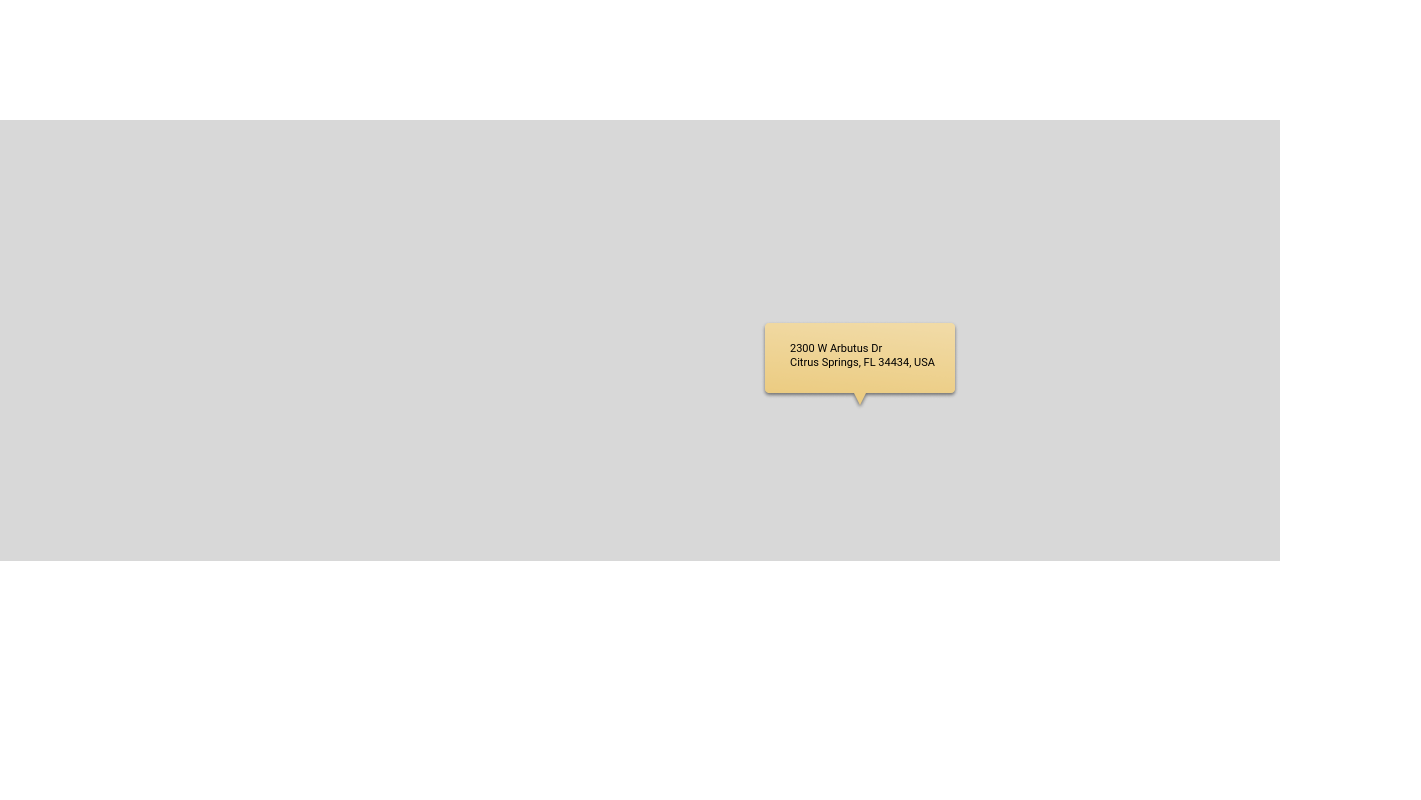
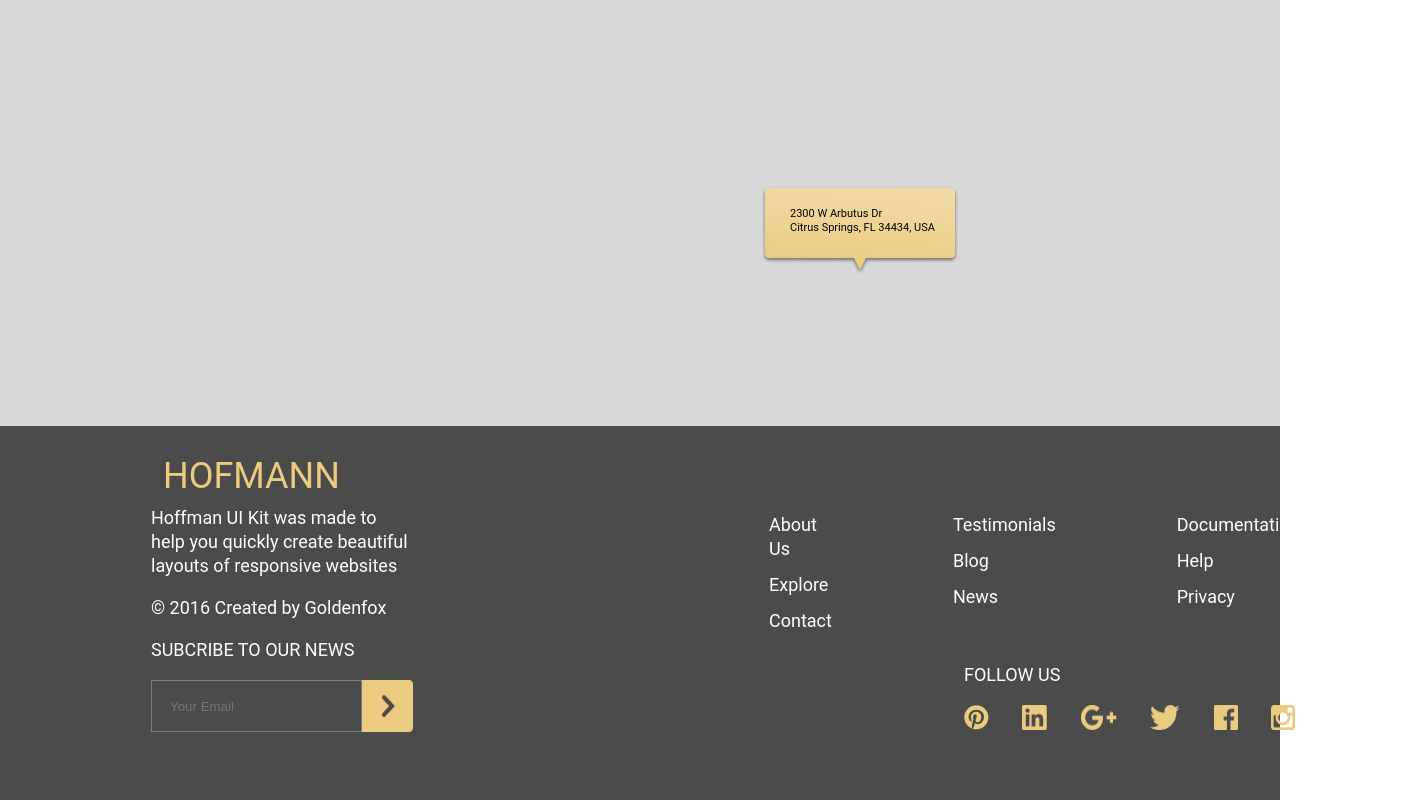
Before and after one commit to mxuanvan02/Practice-1-HTML-CSS, a website built with Parcel: page src/index.html in a window 1280 px wide. Shown: the part 6575-7375 px from the top of the page, 1421 px wide, since content can reach past the window. Before the commit the page ends 7136 px from the top, so only its background shows below. Built offline with nearby package versions, Linux system fonts and the light colour scheme; files whose address does not match are found by name.

Commit message:
Completed footer.

```diff
--- a/src/css/index.css
+++ b/src/css/index.css
@@ -270,6 +270,13 @@ header {
   margin: 0 auto;
   border-radius: 50px;
   justify-content: center;
+}
+
+
+.download-button:hover {
+  box-shadow: 0 4px 16px rgba(0, 0, 0, 0.2);
+  background: var(--color-yellow-hover);
+  border-color: var(--color-yellow-hover);
 }
 
 
@@ -750,7 +757,7 @@ header {
 
 .contact {
   max-width: 1440px;
-  height: 864px;
+  height: 864;
   margin: 0 auto;
 }
 
@@ -770,7 +777,7 @@ header {
 .contact-content-image {
   background: url(../images/contact/iphoneapp.png) no-repeat;
   width: 314px;
-  height: 485px;
+  height: 350px;
 }
 
 
@@ -813,6 +820,13 @@ header {
 }
 
 
+.form-submit:hover {
+  box-shadow: 0 4px 16px rgba(0, 0, 0, 0.2);
+  background: var(--color-yellow-hover);
+  border-color: var(--color-yellow-hover);
+}
+
+
 .contact-content-information {
   margin-right: 171px;
   width: 250px;
@@ -825,14 +839,17 @@ header {
 }
 
 
-.information-address {
+.information-address {}
 
+
+.information-mail img {
+  margin-top: 6px;
+  margin-right: 10px;
 }
 
 
-.information-mail img {
-  margin-top: 22px;
-  margin-right: 10px;
+.information-mail a {
+  margin-top: 0;
 }
 
 
@@ -864,3 +881,82 @@ header {
 .tooltip p {
   margin: 0;
 }
+
+
+/* ---------------------------------------------------------------------- *\
+                              #FOOTER
+\* ---------------------------------------------------------------------- */
+
+
+footer {
+  height: 374px;
+  background: var(--color-black-gray);
+  color: var(--color-white);
+  display: flex;
+  font-size: 18px;
+  line-height: 24px;
+}
+
+
+.footer-1 {
+  margin: 38px 316px 0 151px;
+  width: 262px;
+}
+
+
+.footer-1-title {
+  color: var(--color-yellow);
+  font-size: 36px;
+  margin: 0;
+  margin-left: 12px;
+}
+
+
+.subcribe {
+  display: flex;
+}
+
+
+.subcribe-email-form {
+  width: 211px;
+  height: 48px;
+  padding-left: 18px;
+  background: var(--color-black-gray);
+  border: 1px solid var(--color-border-gray);
+}
+
+
+.footer-2 {
+  margin-top: 69px;
+}
+
+
+.footer-2-follow-us {
+  margin-left: 235px;
+  width: 331px;
+}
+
+
+.footer-2-socials {
+  display: flex;
+  justify-content: space-between;
+}
+
+
+footer ul {
+  display: flex;
+}
+
+
+footer ul li {
+  display: flex;
+  flex-direction: column;
+  margin-right: 121px;
+}
+
+
+footer ul li a {
+  text-decoration: none;
+  color: var(--color-white);
+  margin-bottom: 12px;
+}
--- a/src/index.html
+++ b/src/index.html
@@ -289,7 +289,7 @@
           </div>
           <div class="information-mail flex">
             <img src="images/contact/mail.png" alt="mail" width="17" height="10">
-            <p>contact@hofmannui.net</p>
+            <a href="mailto:">contact@hofmannui.net</a>
           </div>
           <div class="information-phone flex">
             <img src="images/contact/phone.png" alt="phone" width="12" height="17">
@@ -311,6 +311,50 @@
         </div>
       </div>
     </section>
+    <!--================================= Footer =================================-->
+    <footer>
+      <div class="footer-1">
+        <p class="footer-1-title text-uppercase">Hofmann</p>
+        <p class="footer-1-description">Hoffman UI Kit was made to help you quickly create beautiful layouts of
+          responsive websites</p>
+        <p class="footer-1-copyright">&copy; 2016 Created by Goldenfox</p>
+        <p class="footer-1-subcribe text-uppercase">Subcribe to our news</p>
+        <div class="subcribe">
+          <input type="email" placeholder="Your Email" class="subcribe-email-form">
+          <img src="images/footer/subscribe-button.png" alt="subcribe">
+        </div>
+      </div>
+      <div class="footer-2">
+        <ul>
+          <li class="footer-2-item-1">
+            <a href="#">About Us</a>
+            <a href="#">Explore</a>
+            <a href="#">Contact</a>
+          </li>
+          <li class="footer-2-item-2">
+            <a href="#">Testimonials</a>
+            <a href="#">Blog</a>
+            <a href="#">News</a>
+          </li>
+          <li class="footer-2-item-3">
+            <a href="#">Documentation</a>
+            <a href="#">Help</a>
+            <a href="#">Privacy</a>
+          </li>
+        </ul>
+        <div class="footer-2-follow-us">
+          <p class="text-uppercase">Follow us</p>
+          <div class="footer-2-socials">
+            <img src="images/footer/pinterest.png" alt="pinterest">
+            <img src="images/footer/linkedin.png" alt="linkedin">
+            <img src="images/footer/google-plus.png" alt="google-plus">
+            <img src="images/footer/twitter.png" alt="twitter">
+            <img src="images/footer/facebook.png" alt="facebook">
+            <img src="images/footer/instagram.png" alt="instagram">
+          </div>
+        </div>
+      </div>
+    </footer>
   </main>
 </body>
 
```
Also changed, not shown: src/images/footer/facebook.png (added), src/images/footer/google-plus.png (added), src/images/footer/instagram.png (added), src/images/footer/linkedin.png (added), src/images/footer/pinterest.png (added), src/images/footer/subscribe-button.png (added), src/images/footer/twitter.png (added).
